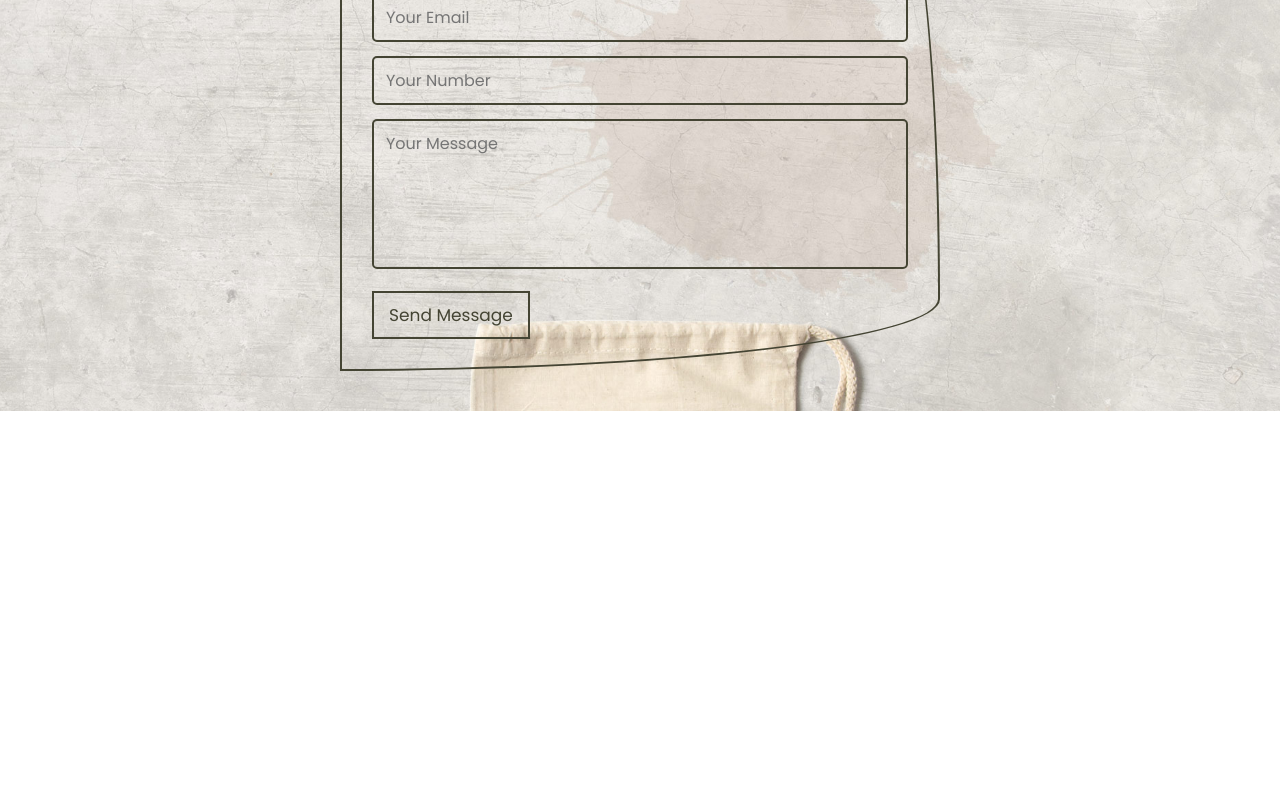
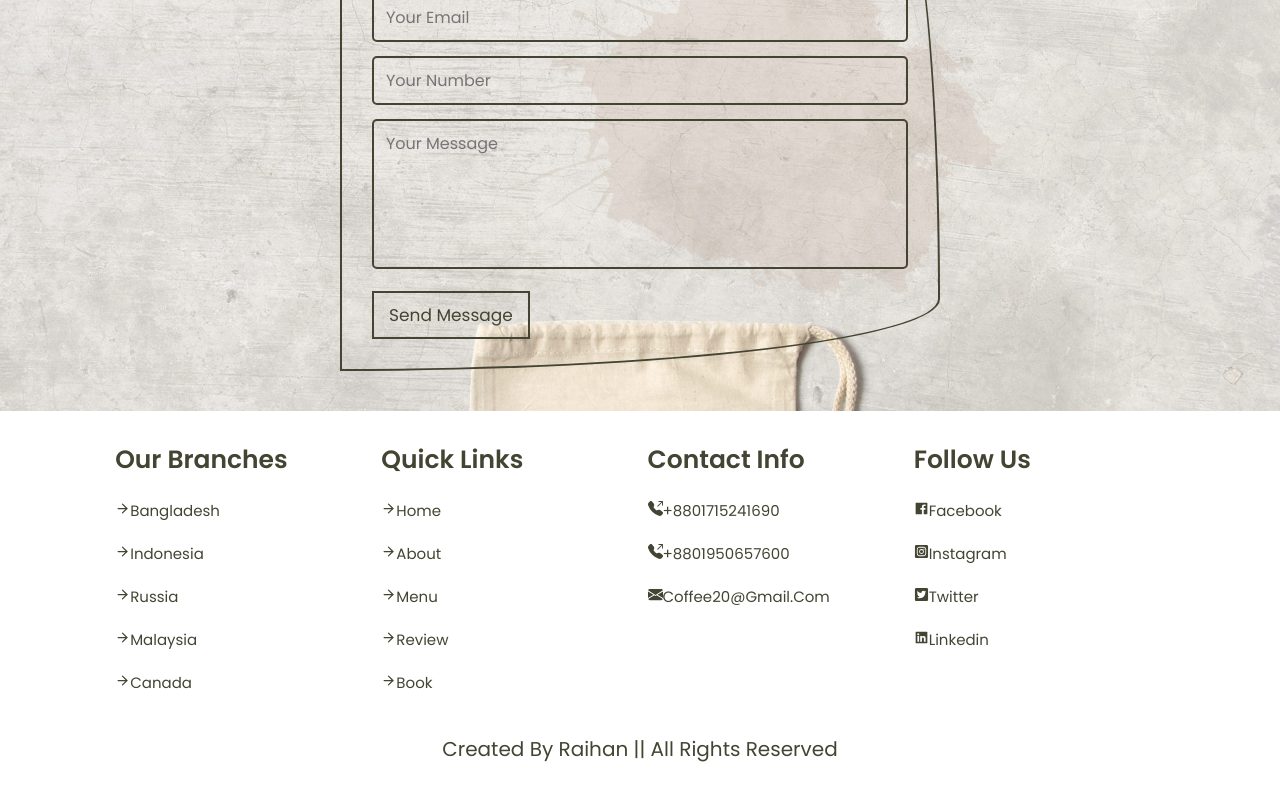
Before and after one commit to Raihanhn/Coffee_Shop, a React (Vite) app: page / in a window 1280 px wide. Shown: the part 3027-3827 px from the top of the page. Before the commit the page ends 3438 px from the top, so only its background shows below. Built offline with nearby package versions, Linux system fonts and the light colour scheme.

Commit message:
15th commit

```diff
--- a/src/App.css
+++ b/src/App.css
@@ -394,6 +394,43 @@ section{
   resize: none;
 }
 
+/* --------------------------------BOOK END-------------------------------- */
+
+
+
+
+
+/* --------------------------------FOOTER START-------------------------------- */
+.footer .box-container{
+  display: grid;
+  grid-template-columns: repeat(auto-fit,minmax(23rem,1fr));
+  gap: 1.5rem;
+}
+
+.footer .box-container .box h3{
+  font-size: 2.5rem;
+  padding: 1rem 0;
+  color: var(--main-color);
+}
+
+.footer .box-container .box a{
+  display: block;
+  font-size: 1.5rem;
+  padding: 1rem 0;
+  color: var(--main-color);
+}
+
+.footer .box-container .box .lod:hover{
+  padding-right: 2rem;
+}
+
+.footer .credit{
+  text-align: center;
+  font-size: 2rem;
+  padding: 2rem 1rem;
+  margin-top: 1rem;
+  color: var(--main-color);
+}
 
 
 
@@ -401,4 +438,7 @@ section{
 
 
 
-/* --------------------------------BOOK END-------------------------------- */
+
+
+
+/* --------------------------------FOOTER END-------------------------------- */
--- a/src/App.jsx
+++ b/src/App.jsx
@@ -1,6 +1,7 @@
 import './App.css'
 import About from './components/About'
 import Book from './components/Book'
+import Footer from './components/Footer'
 import Home from './components/Home'
 import Menu from './components/Menu'
 import Navbar from './components/Navbar'
@@ -16,6 +17,7 @@ function App() {
       <Menu/>
       <Review/>
       <Book/>
+      <Footer/>
     </div>
   )
 }
--- /dev/null
+++ b/src/components/Footer.jsx
@@ -0,0 +1,56 @@
+import React from 'react'
+import { FiArrowRight } from 'react-icons/fi';
+import { BsFillTelephoneOutboundFill } from 'react-icons/bs';
+import { BsEnvelopeFill } from 'react-icons/bs';
+
+import { AiFillFacebook } from 'react-icons/ai';
+import { FaInstagramSquare} from 'react-icons/fa';
+import { FaTwitterSquare } from 'react-icons/fa';
+import { AiFillLinkedin } from 'react-icons/ai';
+
+const Footer = () => {
+  return (
+    <div className='aka'>
+        <section className="footer">
+            <div className="box-container">
+                <div className="box">
+                    <h3>our branches</h3>
+                    <a href="#"><FiArrowRight className='lod' />Bangladesh </a>
+                    <a href="#"><FiArrowRight className='lod' />indonesia </a>
+                    <a href="#"><FiArrowRight className='lod' />Russia </a>
+                    <a href="#"><FiArrowRight className='lod' />malaysia </a>
+                    <a href="#"><FiArrowRight className='lod' />canada </a>
+                </div>
+
+                <div className="box">
+                    <h3>quick links</h3>
+                    <a href="#"><FiArrowRight className='lod'/>home </a>
+                    <a href="#"><FiArrowRight className='lod'/>about </a>
+                    <a href="#"><FiArrowRight className='lod'/>menu </a>
+                    <a href="#"><FiArrowRight className='lod'/>review </a>
+                    <a href="#"><FiArrowRight className='lod'/>book </a>
+                </div>
+
+                <div className="box">
+                    <h3>contact info</h3>
+                    <a href="#"><BsFillTelephoneOutboundFill className='lod'/>+8801715241690 </a>
+                    <a href="#"><BsFillTelephoneOutboundFill className='lod'/>+8801950657600 </a>
+                    <a href="#"><BsEnvelopeFill className='lod'/>coffee20@gmail.com </a>
+                </div>
+
+                <div className="box">
+                    <h3>follow us</h3>
+                    <a href="#"><AiFillFacebook className='lod'/>facebook </a>
+                    <a href="#"><FaInstagramSquare className='lod'/>instagram </a>
+                    <a href="#"><FaTwitterSquare className='lod'/>twitter </a>
+                    <a href="#"><AiFillLinkedin className='lod'/>linkedin </a>
+                </div>
+
+            </div>
+            <div className="credit">created by <span>Raihan</span> || All rights reserved</div>
+        </section>
+    </div>
+  )
+}
+
+export default Footer
```
